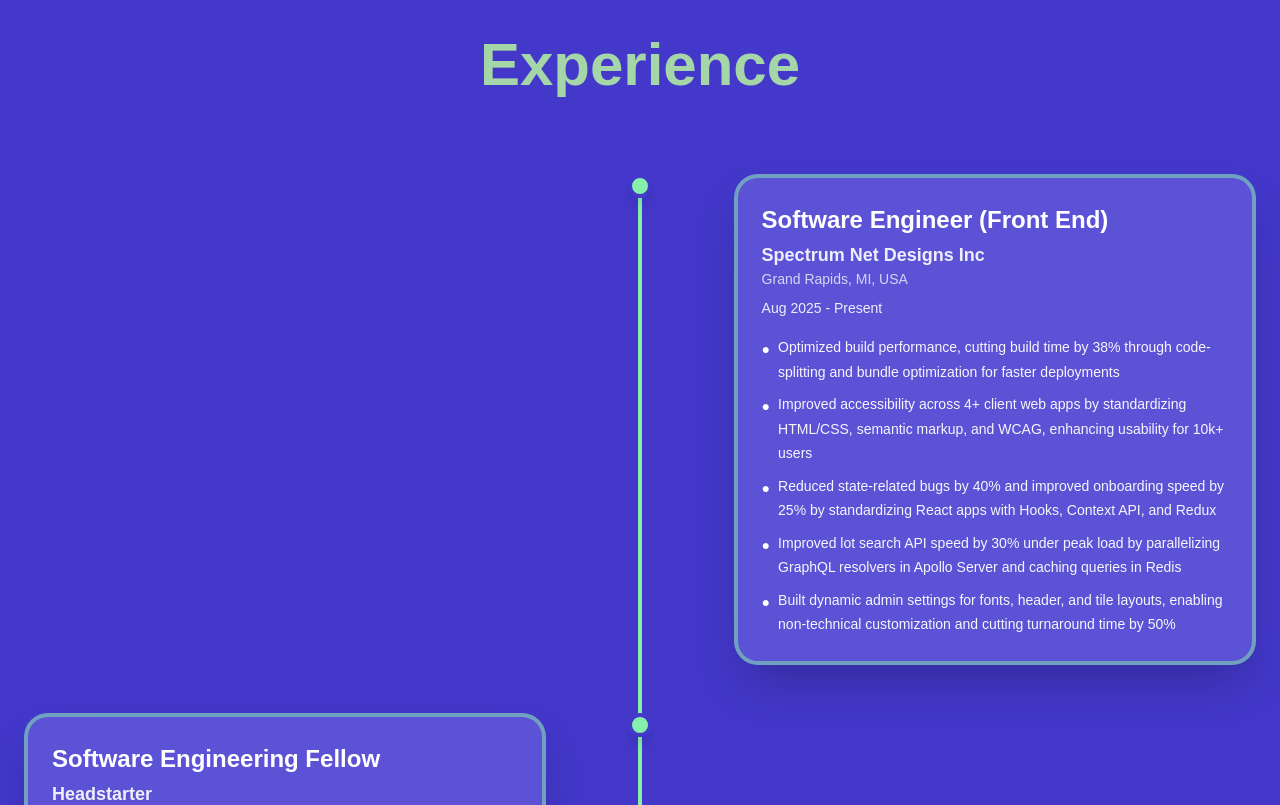
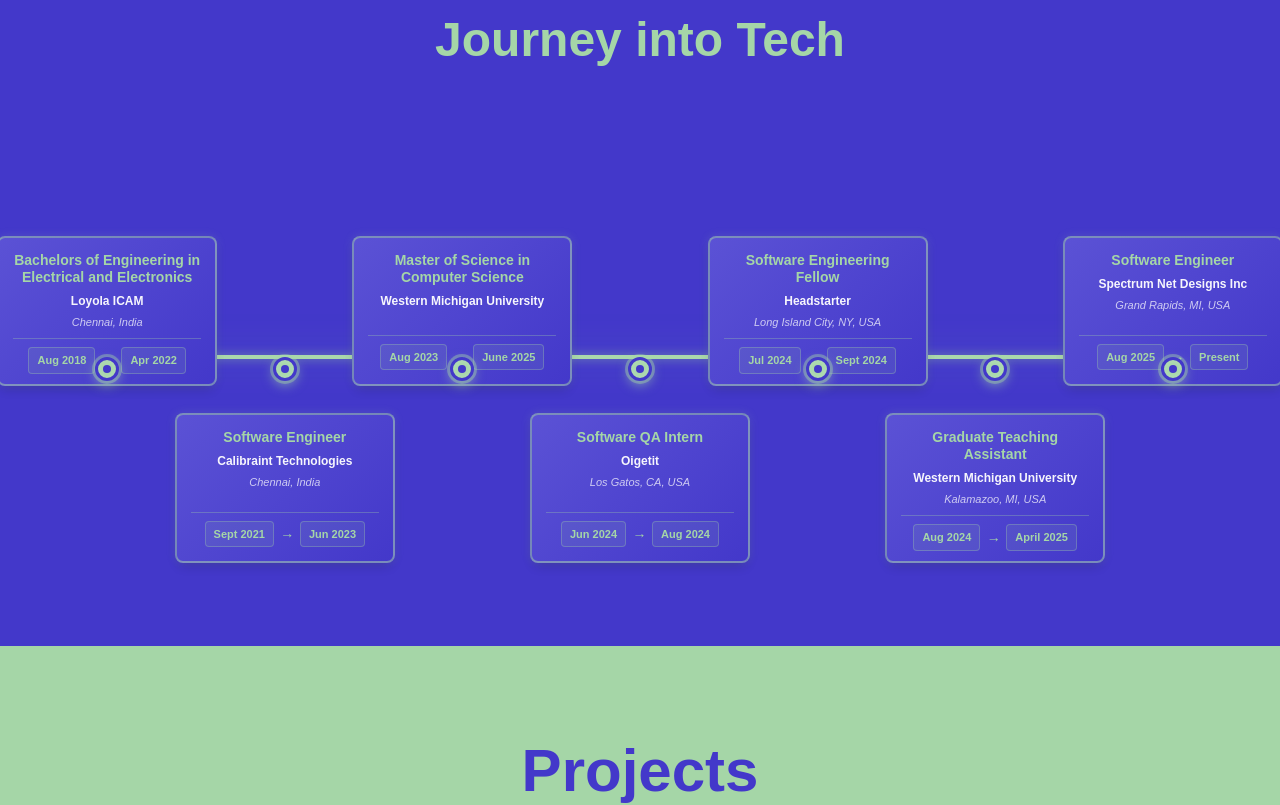
Before and after one commit to Praneetha35/portfolio-2.o, a Next.js app: page / in a window 1280 px wide. Shown: the part 860-1665 px from the top of the page. Built offline with nearby package versions, Linux system fonts and the light colour scheme.

Commit message:
updated experience styles

```diff
--- a/app/page.module.css
+++ b/app/page.module.css
@@ -225,178 +225,399 @@
   }
 }
 
-/* Experience Section */
-.experienceSection {
-  padding-top: 5rem;
-  padding-bottom: 5rem;
+/* Journey into Tech Section - Zig-Zag Route Map */
+.journeySection {
+  padding-top: 4rem;
+  padding-bottom: 4rem;
   padding-left: 1.5rem;
   padding-right: 1.5rem;
   position: relative;
   z-index: 10;
   background: #4338CA;
+  overflow: hidden;
 }
 
-.experienceTitle {
-  font-size: 3rem;
+.journeyTitle {
+  font-size: 2.5rem;
   font-weight: 800;
   text-align: center;
-  margin-bottom: 4rem;
+  margin-bottom: 3rem;
   color: #a5d6a7;
 }
 
 @media (min-width: 768px) {
-  .experienceTitle {
-    font-size: 3.75rem;
+  .journeyTitle {
+    font-size: 3rem;
+    margin-bottom: 3.5rem;
   }
 }
 
-.timelineContainer {
+.journeyContainer {
   position: relative;
-  max-width: 80rem;
+  max-width: 90rem;
   margin-left: auto;
   margin-right: auto;
 }
 
-.timelineLine {
-  position: absolute;
-  left: 2rem;
-  top: 0;
-  bottom: 0;
-  width: 4px;
-  background: rgb(134, 239, 172);
-  transform: translateX(-50%);
+.routeMap {
+  position: relative;
+  width: 100%;
+  height: 400px;
+  min-height: 400px;
+  padding: 2rem 1rem;
 }
 
 @media (min-width: 768px) {
-  .timelineLine {
-    left: 50%;
-    transform: translateX(-50%);
+  .routeMap {
+    height: 450px;
+    min-height: 450px;
+    padding: 2.5rem 1.5rem;
   }
 }
 
-.timelineItems {
+.horizontalLine {
+  position: absolute;
+  left: 5%;
+  right: 5%;
+  top: 50%;
+  height: 4px;
+  background: linear-gradient(to right,
+    rgba(165, 214, 167, 0.3) 0%,
+    #a5d6a7 10%,
+    #a5d6a7 90%,
+    rgba(165, 214, 167, 0.3) 100%);
+  transform: translateY(-50%);
+  z-index: 2;
+  box-shadow:
+    0 0 10px rgba(165, 214, 167, 0.6),
+    inset 0 0 8px rgba(255, 255, 255, 0.1);
+  border-radius: 2px;
+}
+
+.routePath {
+  position: absolute;
+  top: 0;
+  left: 0;
+  width: 100%;
+  height: 100%;
+  z-index: 1;
+  pointer-events: none;
+}
+
+.routeLine {
+  stroke-dasharray: 4, 4;
+  animation: routeDash 20s linear infinite;
+  filter: drop-shadow(0 0 4px rgba(165, 214, 167, 0.6));
+}
+
+@keyframes routeDash {
+  0% {
+    stroke-dashoffset: 0;
+  }
+  100% {
+    stroke-dashoffset: 8;
+  }
+}
+
+.routeItems {
+  position: relative;
+  width: 100%;
+  height: 100%;
+  z-index: 2;
+}
+
+.routeItem {
+  position: absolute;
   display: flex;
   flex-direction: column;
-  gap: 3rem;
+  align-items: center;
+  transform: translate(-50%, -50%);
+  z-index: 3;
+  width: 0;
+  height: 0;
 }
 
-.timelineItem {
+.routeDot {
   position: relative;
+  width: 1.5rem;
+  height: 1.5rem;
+  border-radius: 50%;
+  background: #a5d6a7;
+  border: 3px solid #4338CA;
+  box-shadow:
+    0 0 0 3px rgba(165, 214, 167, 0.4),
+    0 4px 12px rgba(165, 214, 167, 0.6),
+    inset 0 0 10px rgba(255, 255, 255, 0.2);
+  z-index: 10;
+  transition: all 0.3s ease;
+  cursor: pointer;
+  flex-shrink: 0;
+}
+
+.routeDot:hover {
+  transform: scale(1.3);
+  box-shadow:
+    0 0 0 6px rgba(165, 214, 167, 0.6),
+    0 8px 24px rgba(165, 214, 167, 0.8),
+    inset 0 0 18px rgba(255, 255, 255, 0.3);
+}
+
+.routeDotInner {
+  position: absolute;
+  top: 50%;
+  left: 50%;
+  transform: translate(-50%, -50%);
+  width: 0.5rem;
+  height: 0.5rem;
+  border-radius: 50%;
+  background: #4338CA;
+  transition: all 0.3s;
+}
+
+.routeDot:hover .routeDotInner {
+  transform: translate(-50%, -50%) scale(1.4);
+}
+
+.routeCard {
+  width: 200px;
+  transition: all 0.3s ease;
+  position: relative;
+}
+
+.routeCardTop {
+  margin-top: -135px;
+}
+
+.routeCardBottom {
+  margin-top: 1.75rem;
+}
+
+.routeItem:hover .routeCard {
+  transform: translateY(-8px);
+}
+
+.routeCardContent {
+  padding: 0.75rem;
+  border-radius: 0.5rem;
+  box-shadow:
+    0 6px 12px -4px rgba(0, 0, 0, 0.2),
+    0 0 10px rgba(165, 214, 167, 0.15);
+  color: white;
+  background: linear-gradient(135deg, #5B52D5 0%, #4338CA 100%);
+  border: 2px solid rgba(165, 214, 167, 0.5);
+  backdrop-filter: blur(10px);
+  transition: all 0.3s;
+  position: relative;
+  overflow: hidden;
+  height: 120px;
   display: flex;
-  align-items: flex-start;
+  flex-direction: column;
+  justify-content: space-between;
 }
 
 @media (min-width: 768px) {
-  .timelineItem:nth-child(even) {
-    flex-direction: row-reverse;
+  .routeCard {
+    width: 220px;
+  }
+
+  .routeCardTop {
+    margin-top: -145px;
+  }
+
+  .routeCardBottom {
+    margin-top: 2rem;
+  }
+
+  .routeCardContent {
+    height: 150px;
+    padding: 0.875rem;
   }
 }
 
-.timelineDot {
+.horizontalTimelineCardContent::before {
+  content: '';
   position: absolute;
-  left: 2rem;
-  width: 1.5rem;
-  height: 1.5rem;
-  border-radius: 9999px;
-  background: rgb(134, 239, 172);
-  border: 4px solid;
-  box-shadow: 0 10px 15px -3px rgba(0, 0, 0, 0.1), 0 4px 6px -2px rgba(0, 0, 0, 0.05);
-  transform: translateX(-50%);
-  z-index: 10;
-  border-color: #4338CA;
+  top: -50%;
+  left: -50%;
+  width: 200%;
+  height: 200%;
+  background: radial-gradient(circle, rgba(165, 214, 167, 0.1) 0%, transparent 70%);
+  animation: rotate 10s linear infinite;
+  pointer-events: none;
+}
+
+@keyframes rotate {
+  from {
+    transform: rotate(0deg);
+  }
+  to {
+    transform: rotate(360deg);
+  }
+}
+
+.routeCardContent:hover {
+  transform: scale(1.05);
+  border-color: #a5d6a7;
+  box-shadow:
+    0 12px 24px -4px rgba(0, 0, 0, 0.25),
+    0 0 18px rgba(165, 214, 167, 0.35);
+}
+
+.routeCardTitle {
+  font-size: 0.75rem;
+  font-weight: 700;
+  margin-bottom: 0.375rem;
+  color: #a5d6a7;
+  line-height: 1.2;
+  text-align: center;
 }
 
 @media (min-width: 768px) {
-  .timelineDot {
-    left: 50%;
-    transform: translateX(-50%);
+  .routeCardTitle {
+    font-size: 0.875rem;
   }
 }
 
-.timelineContent {
-  width: 100%;
-  margin-left: 4rem;
+.routeCardArea {
+  font-size: 0.6875rem;
+  font-weight: 600;
+  margin-bottom: 0.25rem;
+  opacity: 0.95;
+  color: white;
+  text-align: center;
 }
 
 @media (min-width: 768px) {
-  .timelineContent {
-    width: 45%;
-    margin-left: 0;
-  }
-
-  .timelineItem:nth-child(even) .timelineContent {
-    margin-right: auto;
-    padding-right: 2rem;
-  }
-
-  .timelineItem:nth-child(odd) .timelineContent {
-    margin-left: auto;
-    padding-left: 2rem;
+  .routeCardArea {
+    font-size: 0.75rem;
   }
 }
 
-.timelineCard {
-  padding: 1.5rem;
-  border-radius: 1.5rem;
-  box-shadow: 0 25px 50px -12px rgba(0, 0, 0, 0.25);
-  color: white;
-  transition: all 0.3s;
-  border: 4px solid rgba(134, 239, 172, 0.5);
-  background: #5B52D5;
+.routeCardLocation {
+  font-size: 0.625rem;
+  font-weight: 500;
+  margin-bottom: 0.5rem;
+  opacity: 0.8;
+  color: rgba(255, 255, 255, 0.9);
+  font-style: italic;
+  text-align: center;
 }
 
-.timelineCard:hover {
-  transform: scale(1.05);
+@media (min-width: 768px) {
+  .routeCardLocation {
+    font-size: 0.6875rem;
+  }
 }
 
-.timelineCardHeader {
-  margin-bottom: 1rem;
+.routeCardDates {
+  display: flex;
+  align-items: center;
+  justify-content: center;
+  gap: 0.375rem;
+  margin-top: auto;
+  padding-top: 0.5rem;
+  border-top: 1px solid rgba(165, 214, 167, 0.3);
+  flex-wrap: wrap;
 }
 
-.timelineCardTitle {
-  font-size: 1.5rem;
-  font-weight: 700;
-  margin-bottom: 0.25rem;
+.routeCardDate {
+  font-size: 0.625rem;
+  font-weight: 600;
+  color: #a5d6a7;
+  padding: 0.2rem 0.4rem;
+  background: rgba(165, 214, 167, 0.1);
+  border-radius: 0.25rem;
+  border: 1px solid rgba(165, 214, 167, 0.3);
+  white-space: nowrap;
 }
 
-.timelineCardCompany {
-  font-size: 1.125rem;
-  font-weight: 600;
-  opacity: 0.9;
+@media (min-width: 768px) {
+  .routeCardDate {
+    font-size: 0.6875rem;
+    padding: 0.25rem 0.5rem;
+  }
 }
 
-.timelineCardLocation {
+.routeCardArrow {
   font-size: 0.875rem;
-  opacity: 0.75;
+  color: #a5d6a7;
+  font-weight: 800;
+  animation: slide 2s ease-in-out infinite;
 }
 
-.timelineCardPeriod {
-  font-size: 0.875rem;
-  font-weight: 500;
-  margin-top: 0.5rem;
-  opacity: 0.9;
+@keyframes slide {
+  0%, 100% {
+    transform: translateX(0);
+    opacity: 1;
+  }
+  50% {
+    transform: translateX(5px);
+    opacity: 0.7;
+  }
 }
 
-.timelineCardList {
-  display: flex;
-  flex-direction: column;
-  gap: 0.5rem;
-  font-size: 0.875rem;
-}
+/* Responsive adjustments for mobile */
+@media (max-width: 767px) {
+  .routeMap {
+    height: 380px;
+    min-height: 380px;
+    padding: 1.5rem 0.5rem;
+  }
 
-.timelineCardListItem {
-  display: flex;
-  align-items: flex-start;
-}
+  .horizontalLine {
+    left: 2%;
+    right: 2%;
+  }
 
-.timelineCardListItem span:first-child {
-  margin-right: 0.5rem;
-  margin-top: 0.25rem;
-}
+  .routeCard {
+    width: 180px;
+  }
 
-.timelineCardListItem span:last-child {
-  opacity: 0.95;
-  line-height: 1.75;
+  .routeCardTop {
+    margin-top: -120px;
+  }
+
+  .routeCardBottom {
+    margin-top: 1.25rem;
+  }
+
+  .routeCardContent {
+    padding: 0.625rem;
+    height: 110px;
+  }
+
+  .routeCardTitle {
+    font-size: 0.6875rem;
+  }
+
+  .routeCardArea {
+    font-size: 0.625rem;
+  }
+
+  .routeCardLocation {
+    font-size: 0.5625rem;
+    margin-bottom: 0.375rem;
+  }
+
+  .routeCardDates {
+    gap: 0.25rem;
+    padding-top: 0.375rem;
+  }
+
+  .routeCardDate {
+    font-size: 0.5625rem;
+    padding: 0.15rem 0.3rem;
+  }
+
+  .routeCardArrow {
+    font-size: 0.75rem;
+  }
+
+  .routeDot {
+    width: 1.25rem;
+    height: 1.25rem;
+    border: 2px solid #4338CA;
+  }
 }
 
 /* Projects Section */
@@ -506,6 +727,7 @@
   flex: 1 1 0%;
   display: -webkit-box;
   -webkit-line-clamp: 4;
+  line-clamp: 4;
   -webkit-box-orient: vertical;
   overflow: hidden;
 }
--- a/app/page.tsx
+++ b/app/page.tsx
@@ -114,74 +114,69 @@
     }
   }, [isAutoPlaying, projects.length]);
 
-  const experiences = [
+  const journeyMilestones = [
     {
-      company: 'Spectrum Net Designs Inc',
-      role: 'Software Engineer (Front End)',
+      type: 'education',
+      title: 'Bachelors of Engineering in Electrical and Electronics',
+      area: 'Loyola ICAM',
+      location: 'Chennai, India',
+      period: 'Aug 2018 - Apr 2022',
+      startDate: 'Aug 2018',
+      endDate: 'Apr 2022',
+    },
+    {
+      type: 'work',
+      title: 'Software Engineer',
+      area: 'Calibraint Technologies',
+      location: 'Chennai, India',
+      period: 'Sept 2021 - Jun 2023',
+      startDate: 'Sept 2021',
+      endDate: 'Jun 2023',
+    },
+    {
+      type: 'education',
+      title: 'Master of Science in Computer Science',
+      area: 'Western Michigan University',
+      location: '',
+      period: 'Aug 2023 - June 2025',
+      startDate: 'Aug 2023',
+      endDate: 'June 2025',
+    },
+    {
+      type: 'work',
+      title: 'Software QA Intern',
+      area: 'Oigetit',
+      location: 'Los Gatos, CA, USA',
+      period: 'Jun 2024 - Aug 2024',
+      startDate: 'Jun 2024',
+      endDate: 'Aug 2024',
+    },
+    {
+      type: 'work',
+      title: 'Software Engineering Fellow',
+      area: 'Headstarter',
+      location: 'Long Island City, NY, USA',
+      period: 'Jul 2024 - Sept 2024',
+      startDate: 'Jul 2024',
+      endDate: 'Sept 2024',
+    },
+    {
+      type: 'work',
+      title: 'Graduate Teaching Assistant',
+      area: 'Western Michigan University',
+      location: 'Kalamazoo, MI, USA',
+      period: 'Aug 2024 - April 2025',
+      startDate: 'Aug 2024',
+      endDate: 'April 2025',
+    },
+    {
+      type: 'work',
+      title: 'Software Engineer',
+      area: 'Spectrum Net Designs Inc',
       location: 'Grand Rapids, MI, USA',
       period: 'Aug 2025 - Present',
-      achievements: [
-        'Optimized build performance, cutting build time by 38% through code-splitting and bundle optimization for faster deployments',
-        'Improved accessibility across 4+ client web apps by standardizing HTML/CSS, semantic markup, and WCAG, enhancing usability for 10k+ users',
-        'Reduced state-related bugs by 40% and improved onboarding speed by 25% by standardizing React apps with Hooks, Context API, and Redux',
-        'Improved lot search API speed by 30% under peak load by parallelizing GraphQL resolvers in Apollo Server and caching queries in Redis',
-        'Built dynamic admin settings for fonts, header, and tile layouts, enabling non-technical customization and cutting turnaround time by 50%',
-      ],
-      color: 'from-blue-500 to-cyan-500',
-    },
-    {
-      company: 'Headstarter',
-      role: 'Software Engineering Fellow',
-      location: 'Long Island City, NY, USA',
-      period: 'Jul 2024 - Sept 2024',
-      achievements: [
-        'Built and deployed 5 projects in 5 weeks using React, Next.js, Firebase, and OpenAI using agile, MVC, and CI/CD practices',
-        'Led a team of 3 to develop AI-driven solutions with OpenAI and AWS Bedrock, and built a dynamic SaaS application',
-        'Published an open-source React form validation library with real-time synchronous and asynchronous checks, reaching 400+ downloads on npm',
-      ],
-      color: 'from-purple-500 to-pink-500',
-    },
-    {
-      company: 'Oigetit',
-      role: 'Software Quality Assurance Intern',
-      location: 'Los Gatos, CA, USA',
-      period: 'Jun 2024 - Aug 2024',
-      achievements: [
-        'Validated data and automated tests, identifying 20+ bugs weekly across frontend and backend systems, ensuring seamless releases',
-        'Collaborated with developers to troubleshoot issues related to API functionality, data integrity, and user interface performance',
-        'Analyzed test results and created detailed reports to optimize overall software quality and enhance full-stack application reliability',
-      ],
-      color: 'from-orange-500 to-red-500',
-    },
-    {
-      company: 'Calibraint Technologies',
-      role: 'Software Engineer',
-      location: 'Chennai, India',
-      period: 'Sept 2021 - Jun 2023',
-      achievements: [
-        'Architected and maintained scalable and high-performance web applications using React, TypeScript, Express.js, Node.js, NestJS and MongoDB',
-        'Developed scalable RESTful APIs for vendor search and analytics, integrating ElasticSearch to improve retrieval efficiency by 6.5x across 3.2B records',
-        'Designed and deployed a cost-efficient NFT metadata storage system using AWS Lambda and S3, cutting transaction overhead and saving ~$5,000/year',
-        'Automated deployment workflows with GitHub Actions, CircleCI, and Docker, achieving 20% faster release cycles and ensuring consistent staging',
-        'Optimized PostgreSQL queries and indexing on 1M+ hospital records, enabling sub-100ms access to diverse clinical data',
-        'Engineered reusable React components with Redux, cutting redundant code by 30% and streamlining cross-team development',
-        'Ensured 100% unit test coverage with Jest and Mocha reducing production bugs and enhancing overall code quality',
-        'Enhanced reporting dashboard performance and data visualization through optimized Mongo queries and efficient indexing strategies',
-      ],
-      color: 'from-green-500 to-teal-500',
-    },
-    {
-      company: 'Western Michigan University',
-      role: 'Graduate Teaching Assistant',
-      location: 'Kalamazoo, MI, USA',
-      period: 'Aug 2024 - April 2025',
-      achievements: [
-        'Boosted grading efficiency by over 50% by integrating C language test scripts into github workflows for automated testing',
-        'Facilitated 60+ C programming sessions on memory management, file I/O and UNIX IPC, reinforcing essential system-level programming skills',
-        'Mentored 50+ students in python programming, focusing on clean code practices, debugging techniques and algorithm design',
-        'Configured Docker-based environments for deploying and testing assignments on github, streamlining workflows and reducing setup issues for students',
-      ],
-      color: 'from-indigo-500 to-purple-500',
+      startDate: 'Aug 2025',
+      endDate: 'Present',
     },
   ];
 
@@ -247,42 +242,85 @@
         </div>
       </section>
 
-      {/* Experience Section - Timeline */}
-      <section id="experience" className={`${styles.section} ${styles.experienceSection}`}>
-        <div className={styles.timelineContainer}>
-          <h2 className={styles.experienceTitle}>Experience</h2>
-          <div className="relative">
-            {/* Timeline Line */}
-            <div className={styles.timelineLine}></div>
+      {/* Journey into Tech Section - Zig-Zag Route Map */}
+      <section id="experience" className={`${styles.section} ${styles.journeySection}`}>
+        <div className={styles.journeyContainer}>
+          <h2 className={styles.journeyTitle}>Journey into Tech</h2>
+          <div className={styles.routeMap}>
+            {/* SVG Path for Curved Horizontal Route */}
+            <svg className={styles.routePath} viewBox="0 0 100 100" preserveAspectRatio="none">
+              <path
+                d={`M 5 50
+                   ${journeyMilestones.slice(1).map((_, index) => {
+                     const total = journeyMilestones.length;
+                     const progress = (index + 1) / (total - 1);
+                     const x = 5 + (progress * 90);
+                     const prevProgress = index / (total - 1);
+                     const prevX = 5 + (prevProgress * 90);
+                     const midX = (prevX + x) / 2;
+                     const curveAmount = 3;
+                     return `Q ${midX + curveAmount} 50, ${x} 50`;
+                   }).join(' ')}`}
+                fill="none"
+                stroke="#a5d6a7"
+                strokeWidth="0.8"
+                strokeLinecap="round"
+                strokeLinejoin="round"
+                strokeDasharray="3,3"
+                className={styles.routeLine}
+              />
+            </svg>
 
-            {/* Timeline Items */}
-            <div className={styles.timelineItems}>
-              {experiences.map((exp, index) => (
-                <div key={index} className={styles.timelineItem}>
-                  {/* Timeline Dot */}
-                  <div className={styles.timelineDot}></div>
+            {/* Horizontal Line Base */}
+            <div className={styles.horizontalLine}></div>
 
-                  {/* Content Card */}
-                  <div className={styles.timelineContent}>
-                    <div className={styles.timelineCard}>
-                      <div className={styles.timelineCardHeader}>
-                        <h3 className={styles.timelineCardTitle}>{exp.role}</h3>
-                        <p className={styles.timelineCardCompany}>{exp.company}</p>
-                        <p className={styles.timelineCardLocation}>{exp.location}</p>
-                        <p className={styles.timelineCardPeriod}>{exp.period}</p>
+            {/* Timeline Milestones */}
+            <div className={styles.routeItems}>
+              {journeyMilestones.map((milestone, index) => {
+                const total = journeyMilestones.length;
+                const progress = index / (total - 1);
+
+                // Single horizontal line - center position vertically
+                const y = 50;
+
+                // Horizontal position from left to right
+                const x = 5 + (progress * 90);
+
+                // Alternate cards top and bottom
+                const isTop = index % 2 === 0;
+
+                return (
+                  <div
+                    key={index}
+                    className={styles.routeItem}
+                    style={{
+                      left: `${x}%`,
+                      top: `${y}%`,
+                    }}
+                  >
+                    {/* Timeline Dot */}
+                    <div className={styles.routeDot}>
+                      <div className={styles.routeDotInner}></div>
+                    </div>
+
+                    {/* Content Card */}
+                    <div className={`${styles.routeCard} ${isTop ? styles.routeCardTop : styles.routeCardBottom}`}>
+                      <div className={styles.routeCardContent}>
+                        <h3 className={styles.routeCardTitle}>{milestone.title}</h3>
+                        <p className={styles.routeCardArea}>{milestone.area}</p>
+                        {milestone.location && (
+                          <p className={styles.routeCardLocation}>{milestone.location}</p>
+                        )}
+                        <div className={styles.routeCardDates}>
+                          <span className={styles.routeCardDate}>{milestone.startDate}</span>
+                          <span className={styles.routeCardArrow}>→</span>
+                          <span className={styles.routeCardDate}>{milestone.endDate}</span>
+                        </div>
                       </div>
-                      <ul className={styles.timelineCardList}>
-                        {exp.achievements.map((achievement, i) => (
-                          <li key={i} className={styles.timelineCardListItem}>
-                            <span>●</span>
-                            <span>{achievement}</span>
-                          </li>
-                        ))}
-                      </ul>
                     </div>
                   </div>
-                </div>
-              ))}
+                );
+              })}
             </div>
           </div>
         </div>
```
